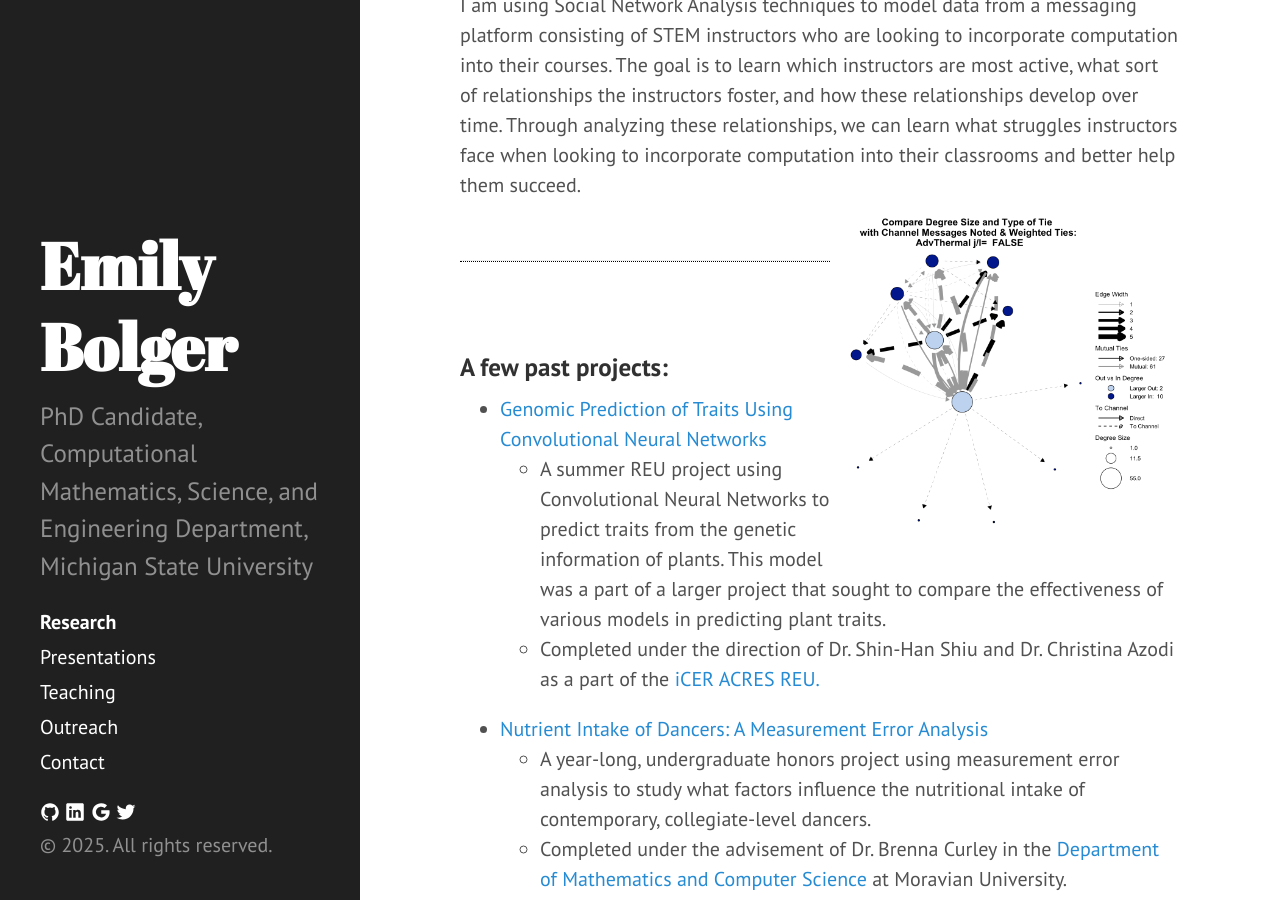
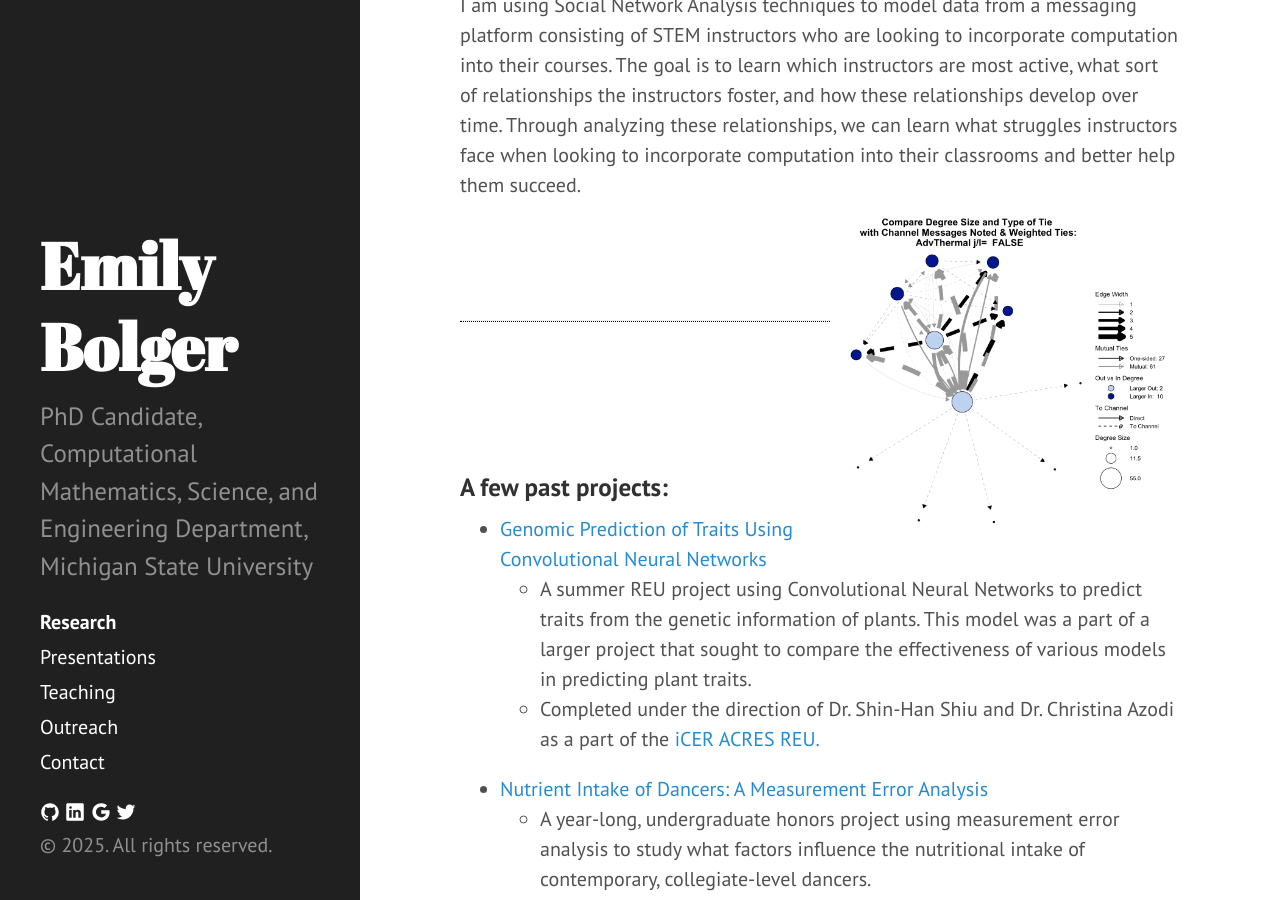
Before and after one commit to egbolger/egbolger.github.io, a Jekyll site: the page built from research.md, in a window 1280 px wide and 900 px high, scrolled down 801 px. Built offline with Jekyll 4.4.1, drawn with Linux system fonts in a browser that asks for light colours.

Commit message:
formatting

```diff
--- a/research.md
+++ b/research.md
@@ -24,12 +24,16 @@ I work with some wonderful humans in the <a href="https://msu-cerl.github.io/" t
   I am using Social Network Analysis techniques to model data from a messaging platform consisting of STEM instructors who are looking to incorporate computation into their courses. The goal is to learn which instructors are most active, what sort of relationships the instructors foster, and how these relationships develop over time. Through analyzing these relationships, we can learn what struggles instructors face when looking to incorporate computation into their classrooms and better help them succeed.
   </div>
   <div>
-    <img id="regular" src="figs/CompareDegreeTies.png" style="float: right; padding: 15px;" width="350" height="auto" vspace="20" />
+    <img id="regular" src="figs/CompareDegreeTies.png" style="float: right; padding: 15px;" width="350" height="auto"/>
   </div>
 </div>
 
 <br>
+<br>
+<br>
   <hr style="border-bottom: dotted 1px #000" />
+<br>
+<br>
 <br>
 
 ### A few past projects:
```
